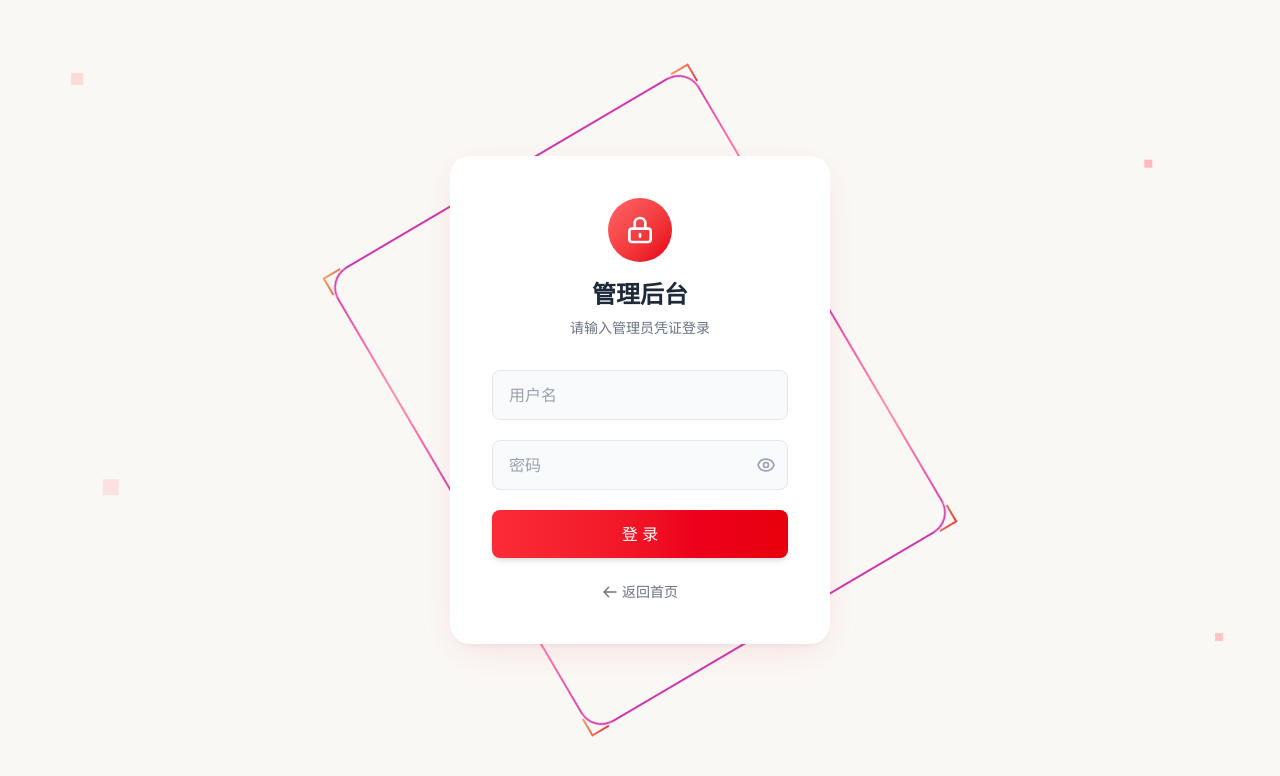
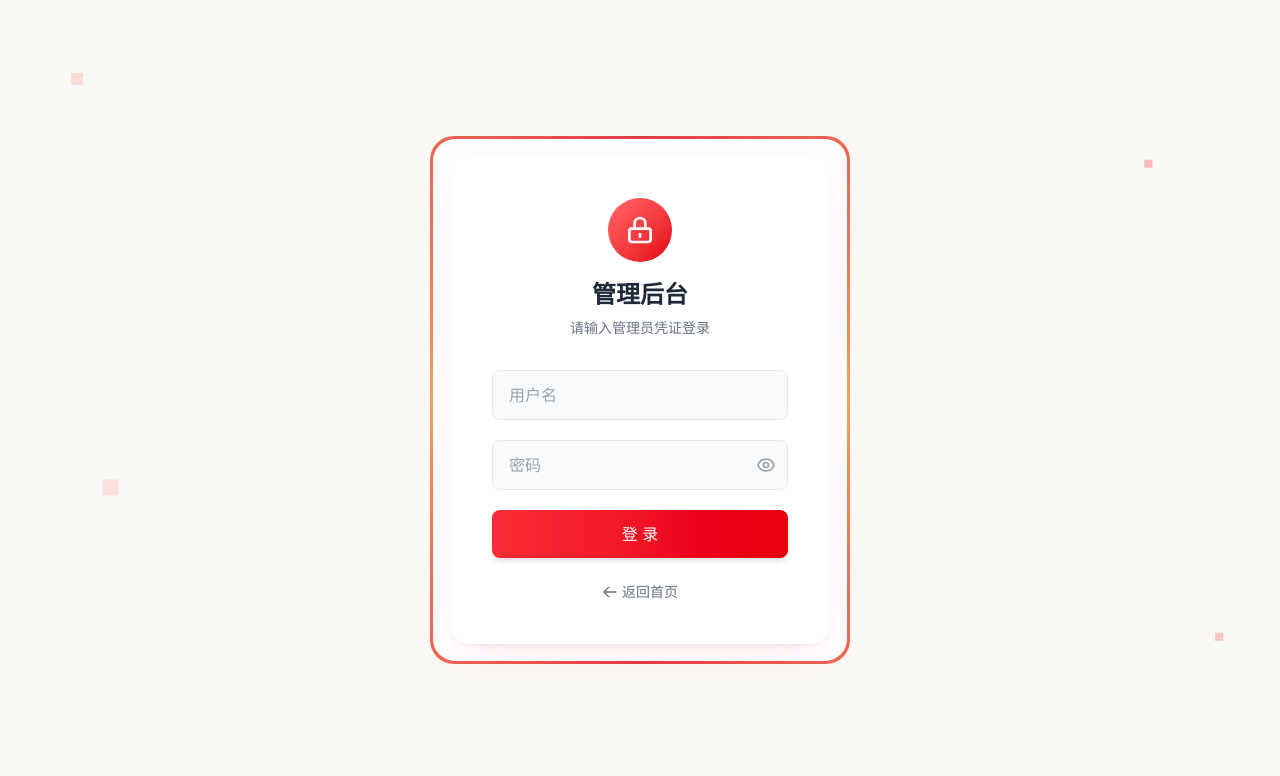
Before and after one commit to yanmo18/my-portfolio, a Vue app: page /login in a window 1280 px wide. Shown: the top 776 px of the page. Built offline with nearby package versions, Linux system fonts and the light colour scheme.

Commit message:
fix: 优化登录页动画 - 使用 conic-gradient 纯 CSS 平滑旋转

```diff
--- a/src/views/Login.vue
+++ b/src/views/Login.vue
@@ -9,7 +9,7 @@
       <div
         class="border-frame"
         :style="{
-          transform: `translate(${mouseOffset.x * 0.02}px, ${mouseOffset.y * 0.02}px) rotate(${rotation}deg)`
+          transform: `translate(${mouseOffset.x * 0.02}px, ${mouseOffset.y * 0.02}px)`
         }"
       >
         <div class="corner tl"></div>
@@ -135,7 +135,6 @@ const showPassword = ref(false)
 const loading = ref(false)
 const error = ref('')
 const mouseOffset = ref({ x: 0, y: 0 })
-const rotation = ref(0)
 const containerRef = ref(null)
 
 // 管理员凭证（简单硬编码，实际可用环境变量）
@@ -145,7 +144,6 @@ const ADMIN_CREDENTIALS = {
 }
 
 let animationFrame = null
-let rotationInterval = null
 
 const handleMouseMove = (e) => {
   if (containerRef.value) {
@@ -180,19 +178,7 @@ const handleLogin = async () => {
   loading.value = false
 }
 
-// 渐变旋转动画
-const startRotation = () => {
-  rotationInterval = setInterval(() => {
-    rotation.value = (rotation.value + 1) % 360
-  }, 50)
-}
-
-onMounted(() => {
-  startRotation()
-})
-
 onUnmounted(() => {
-  if (rotationInterval) clearInterval(rotationInterval)
   if (animationFrame) cancelAnimationFrame(animationFrame)
 })
 </script>
@@ -208,26 +194,30 @@ onUnmounted(() => {
 .border-frame {
   position: absolute;
   inset: 0;
-  transition: transform 0.1s ease-out;
+  overflow: hidden;
+  border-radius: 24px;
 }
 
 .border-frame::before {
   content: '';
   position: absolute;
-  inset: 0;
-  border: 2px solid transparent;
-  border-radius: 24px;
-  background: linear-gradient(var(--angle, 0deg), #e63946, #f4a261, #e63946, #f4a261, #e63946) border-box;
-  -webkit-mask: linear-gradient(#fff 0 0) padding-box, linear-gradient(#fff 0 0);
-  mask: linear-gradient(#fff 0 0) padding-box, linear-gradient(#fff 0 0);
-  -webkit-mask-composite: xor;
-  mask-composite: exclude;
-  animation: rotateGradient 4s linear infinite;
+  inset: -3px;
+  background: conic-gradient(from 0deg, #e63946, #f4a261, #e63946, #f4a261, #e63946);
+  animation: rotateBorder 3s linear infinite;
 }
 
-@keyframes rotateGradient {
-  0% { filter: hue-rotate(0deg); }
-  100% { filter: hue-rotate(360deg); }
+.border-frame::after {
+  content: '';
+  position: absolute;
+  inset: 3px;
+  background: white;
+  border-radius: 22px;
+  z-index: 0;
+}
+
+@keyframes rotateBorder {
+  from { transform: rotate(0deg); }
+  to { transform: rotate(360deg); }
 }
 
 /* 四角装饰 */
```
